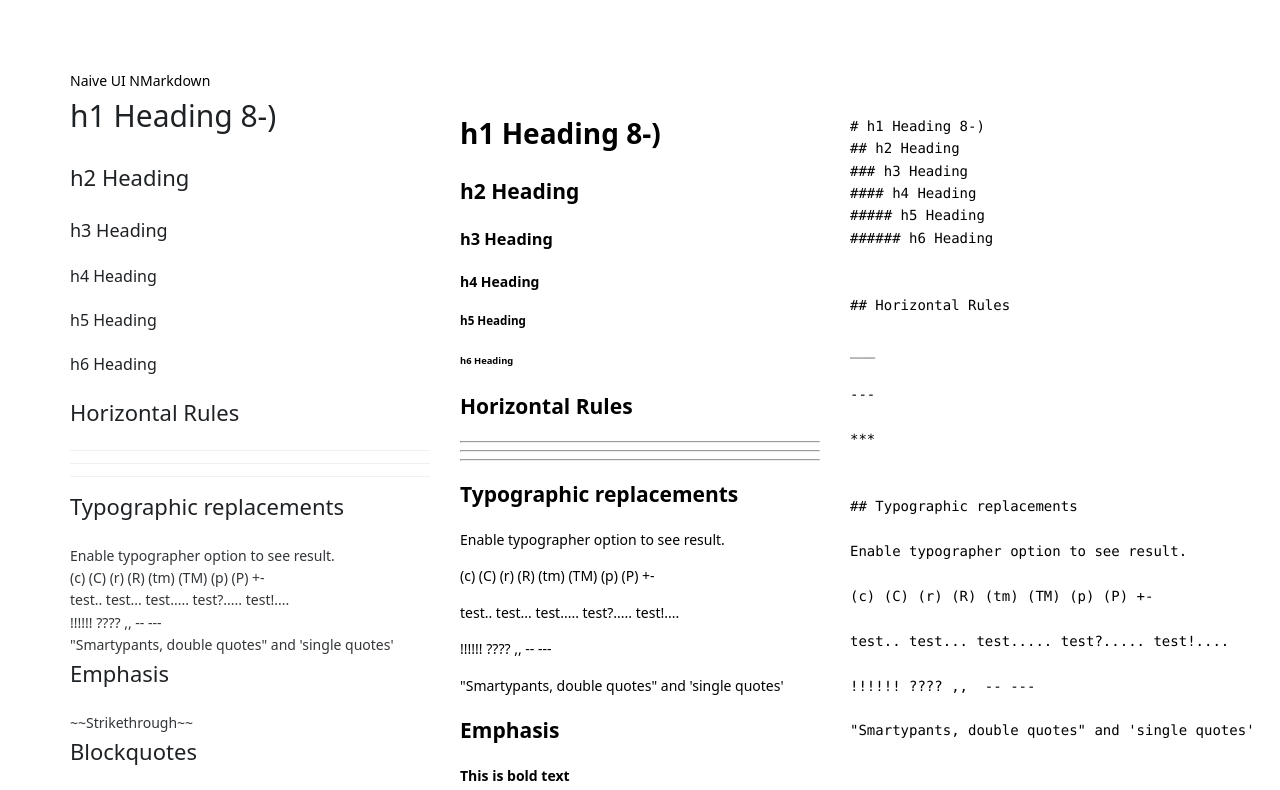
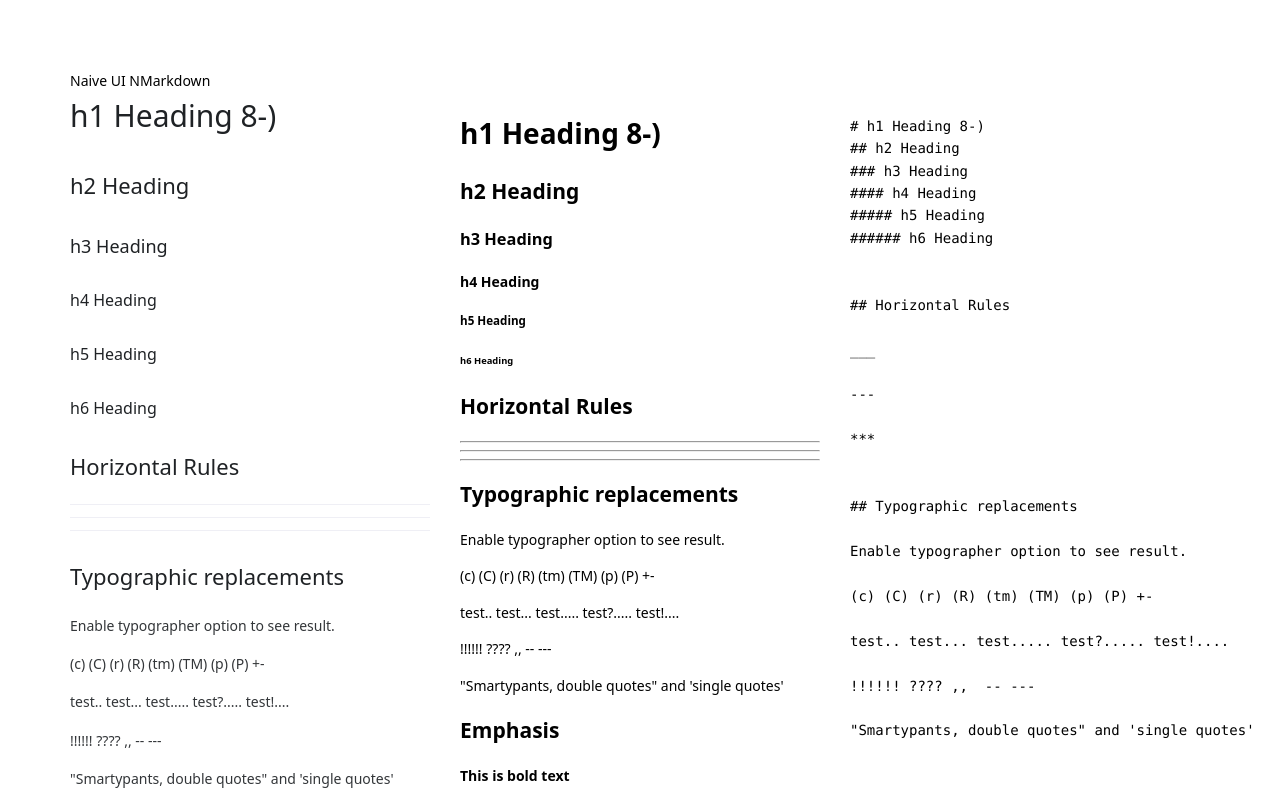
Before and after one commit to rwv/naive-ui-n-markdown, a Vue app: page / in a window 1280 px wide. Shown: the top 790 px of the page. Built offline with nearby package versions, Linux system fonts and the light colour scheme.

Commit message:
use component v-for

```diff
--- a/src/components/NMarkdown.vue
+++ b/src/components/NMarkdown.vue
@@ -1,7 +1,10 @@
 <template>
-  <div v-for="(item, index) in parsed" :key="index">
-    <component :is="renderFunction(item)"> </component>
-  </div>
+  <component
+    :is="renderFunction(item)"
+    v-for="(item, index) in parsed"
+    :key="index"
+  >
+  </component>
 </template>
 
 <script setup lang="ts">
@@ -43,7 +46,7 @@ const renderFunction = (token: Token): Component | undefined => {
     return h(NCode, { code: token.text, language: token.lang });
   }
 
-  if (token.type === "hr" ) {
+  if (token.type === "hr") {
     return h(NHr);
   }
 
@@ -55,7 +58,6 @@ const renderFunction = (token: Token): Component | undefined => {
     }
   }
 
-
   return undefined;
 };
 </script>
```
